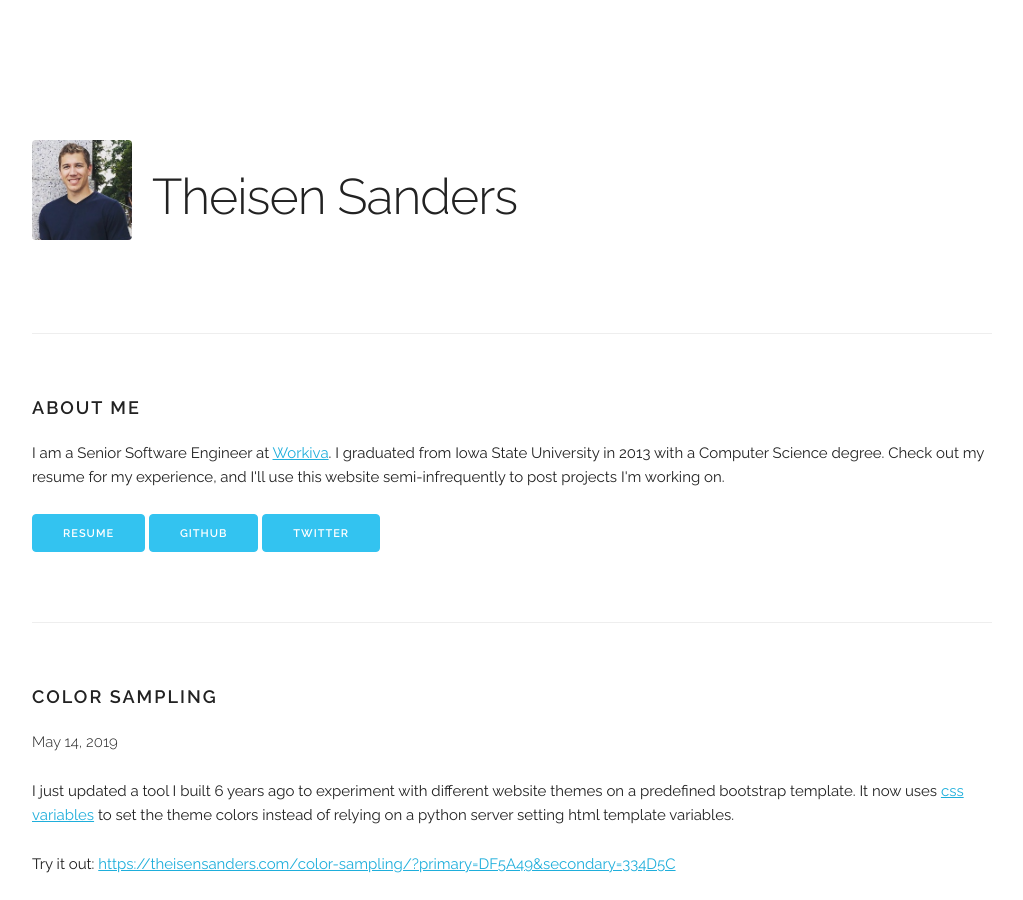
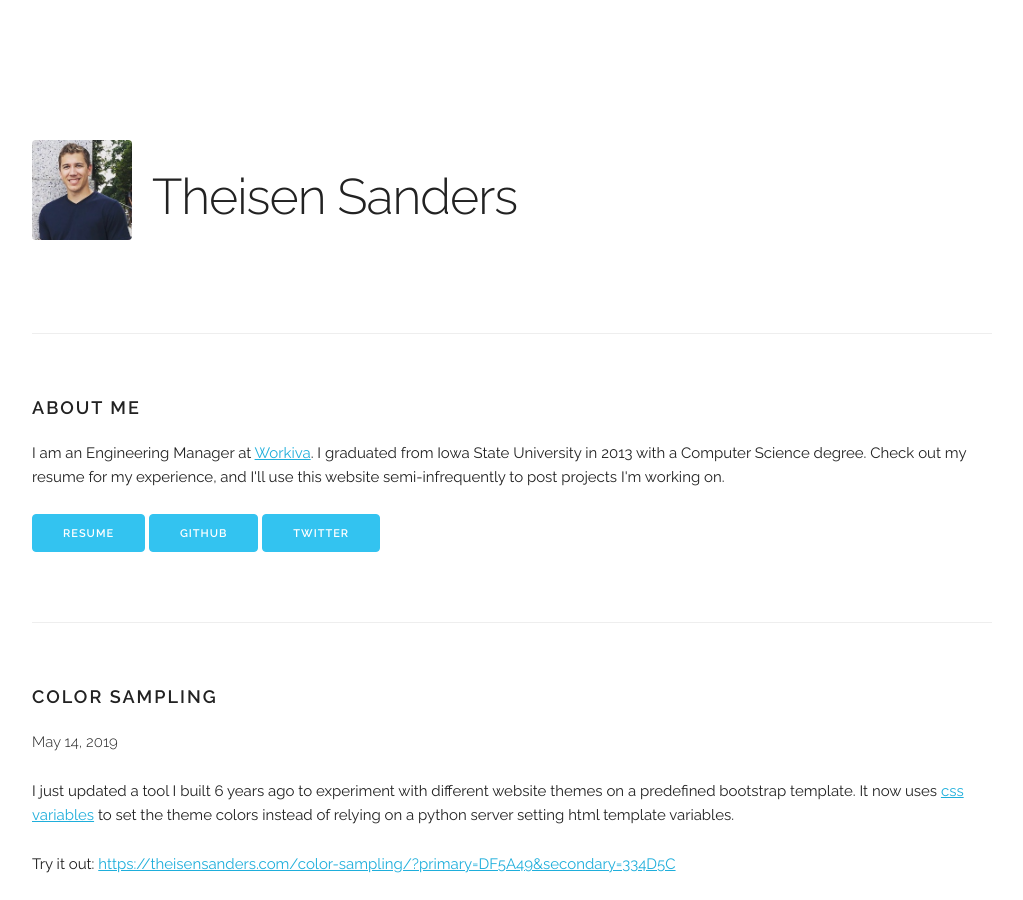
Before and after one commit to theisensanders-wf/theisensanders-wf.github.io, a Jekyll site: the page built from index.html, in a window 1280 px wide and 900 px high. Shown: the whole window, without its empty margins (128-1151 px from the left). Built offline with Jekyll 4.4.1, drawn with Linux system fonts in a browser that asks for light colours.

Commit message:
Update job title

```diff
--- a/index.html
+++ b/index.html
@@ -11,7 +11,7 @@ layout: default
 
 <section>
   <h5>About Me</h5>
-  <p>I am a Senior Software Engineer at <a href="https://workiva.com">Workiva</a>. I graduated from
+  <p>I am an Engineering Manager at <a href="https://workiva.com">Workiva</a>. I graduated from
     Iowa State University in 2013 with a Computer Science degree. Check out my resume for my experience,
     and I'll use this website semi-infrequently to post projects I'm working on.</p>
 
```
